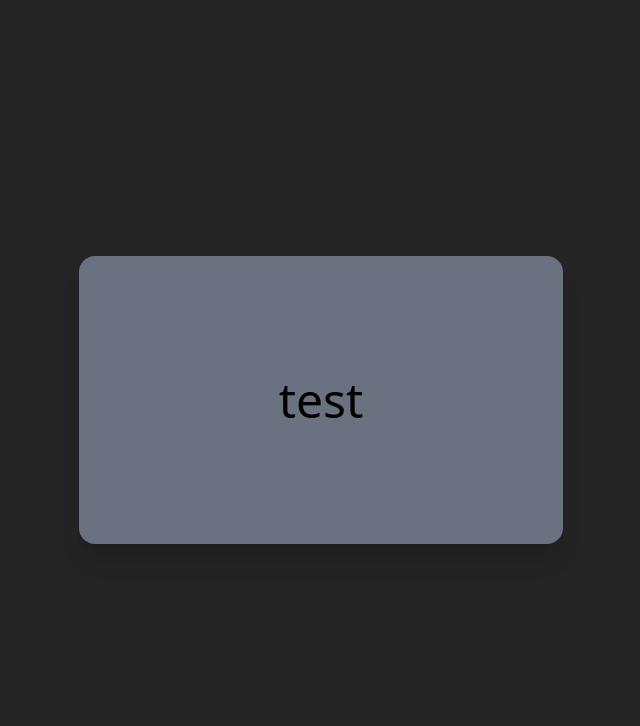
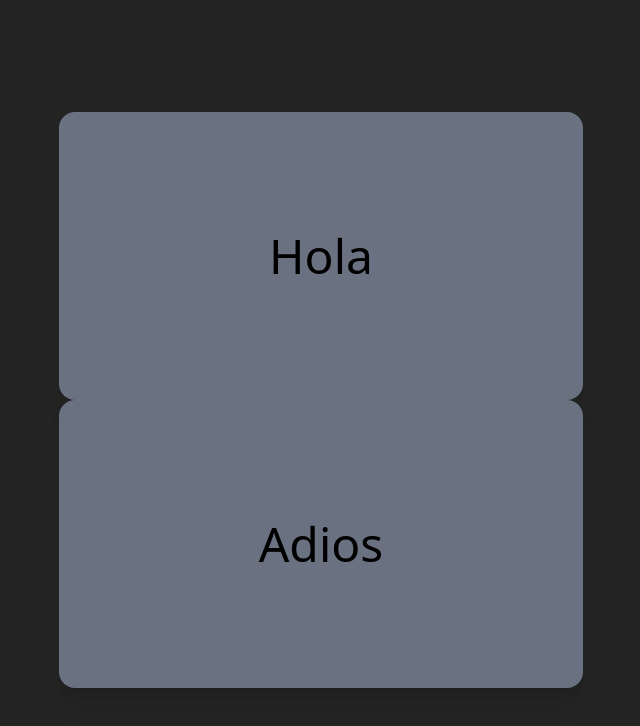
Before and after one commit to adceballos/spanish-flashcards, a Vue app in the folder frontend/: page /deck1-essentials in a window 1280 px wide. Shown: the top 726 px of the page, without its empty margins (319-959 px from the left). Built offline with nearby package versions, Linux system fonts and the light colour scheme.

Commit message:
feat: dynamically render cards in view per unique route

```diff
--- a/frontend/src/components/Cards.vue
+++ /dev/null
@@ -1,9 +0,0 @@
-<script setup lang="ts">
-
-</script>
-
-<template>
-    <div class="flex flex-col py-30 px-50 items-center bg-gray-500 rounded-2xl shadow-xl gap-y-2">
-        <h1 class="text-5xl">test</h1>
-    </div>
-</template>
--- a/frontend/src/components/DeckCard.vue
+++ b/frontend/src/components/DeckCard.vue
@@ -5,14 +5,14 @@ defineProps<{
   deckNum: number
   title: string
   description: string
-  routePath: string
+  deckSlug: string
 }>()
 
 </script>
 
 <template>
   <!-- Use ':to' instead of just 'to' in order to interpret routePath as an expression and not a literal object -->
-  <RouterLink :to="routePath">
+  <RouterLink :to="deckSlug">
     <div class="flex flex-col pl-4 pr-20 pb-10 pt-4 items-start bg-gray-500 rounded-2xl shadow-xl gap-y-2 transition transformation hover:scale-105 hover:shadow-2xl duration-300 hover:cursor-pointer">
       <h1 class="text-5xl">Deck {{ deckNum }}</h1>
       <h2 class="text-3xl text-blue-300">{{ title }}</h2>
--- a/frontend/src/components/DeckCardGrid.vue
+++ b/frontend/src/components/DeckCardGrid.vue
@@ -2,9 +2,9 @@
 import DeckCard from './DeckCard.vue'
 
 const deckCards = [
-  { deckNum: 1, title: 'Essentials', description: 'Greetings, Politeness, and Basic Phrases', routePath: "/deck1-essentials" },
-  { deckNum: 2, title: 'Everyday Vocabulary', description: 'People, Places, and Things', routePath: '/deck2-everyday-vocabulary' },
-  { deckNum: 3, title: 'Verbs in Action', description: 'Core Spanish Verbs and Daily Activities', routePath: '/deck3-verbs-in-action' },
+  { deckNum: 1, title: 'Essentials', description: 'Greetings, Politeness, and Basic Phrases', deckSlug: "/deck1-essentials" },
+  { deckNum: 2, title: 'Everyday Vocabulary', description: 'People, Places, and Things', deckSlug: '/deck2-everyday-vocabulary' },
+  { deckNum: 3, title: 'Verbs in Action', description: 'Core Spanish Verbs and Daily Activities', deckSlug: '/deck3-verbs-in-action' },
 ]
 
 </script>
@@ -13,7 +13,7 @@ const deckCards = [
   <div class="grid grid-cols-1 md:grid-cols-2 gap-12">
     <DeckCard v-for="deckCard in deckCards"
       :key="deckCard.deckNum"
-      :routePath="deckCard.routePath"
+      :deckSlug="deckCard.deckSlug"
       :deckNum="deckCard.deckNum"
       :title="deckCard.title"
       :description="deckCard.description"
--- /dev/null
+++ b/frontend/src/components/cardCarousel.vue
@@ -0,0 +1,15 @@
+<script setup lang="ts">
+
+defineProps<{
+  cards: {
+    front: string
+    back: string
+  }[]
+}>()
+</script>
+
+<template>
+    <div v-for="card in cards" class="flex flex-col py-30 px-50 items-center bg-gray-500 rounded-2xl shadow-xl gap-y-2">
+        <h1 class="text-5xl">{{ card.front }}</h1>
+    </div>
+</template>
--- a/frontend/src/router/index.ts
+++ b/frontend/src/router/index.ts
@@ -18,9 +18,10 @@ const router = createRouter({
       component: () => import('../views/AboutView.vue'),
     },
     {
-      path: '/deck1-essentials',
-      name: 'deck1',
+      path: '/:deckSlug',
+      name: 'deck',
       component: () => import('../views/CardStudyView.vue'),
+      props: true,
     },
   ],
 })
--- a/frontend/src/views/CardStudyView.vue
+++ b/frontend/src/views/CardStudyView.vue
@@ -1,7 +1,25 @@
 <script setup lang="ts">
-import Cards from '../components/Cards.vue';
+import CardCarousel from '../components/cardCarousel.vue';
+
+// destructure 'deckSlug' prop passed from the dynamic route defined in 'index.ts' (via 'props: true')
+const { deckSlug } = defineProps<{
+    deckSlug: string
+}>()
+
+const decks: Record<string, { front: string; back: string }[]> = {
+    "deck1-essentials": [
+        { front: "Hola", back: "Hello" },
+        { front: "Adios", back: "Goodbye" },
+    ],
+    "deck2-everyday-vocabulary": [
+        { front: "Casa", back: "House" },
+        { front: "Comida", back: "Food" },
+    ],
+}
+
+const cards = decks[deckSlug] ?? [];
 </script>
 
 <template>
-  <Cards />
+  <CardCarousel :cards="cards"/>
 </template>
```
